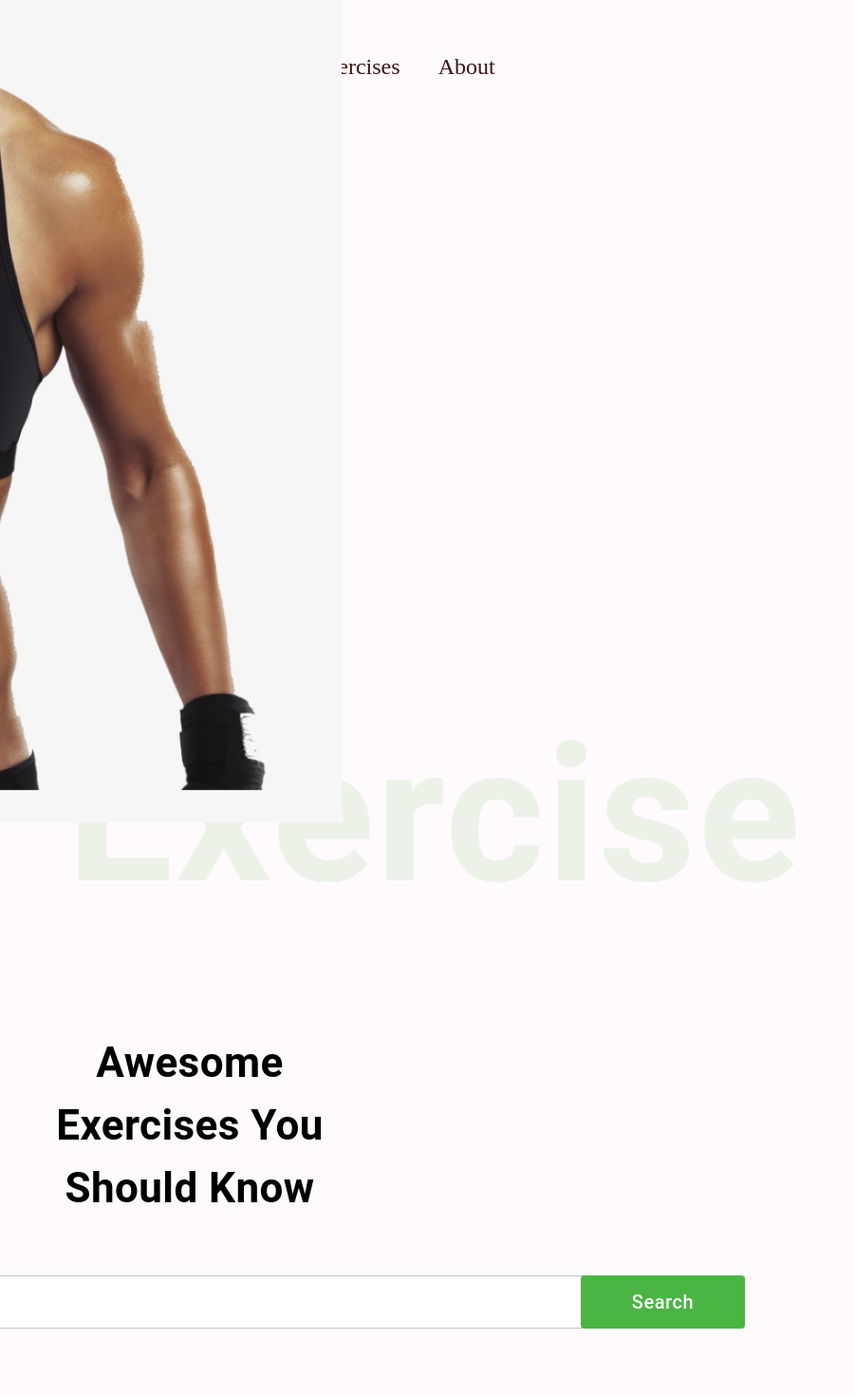
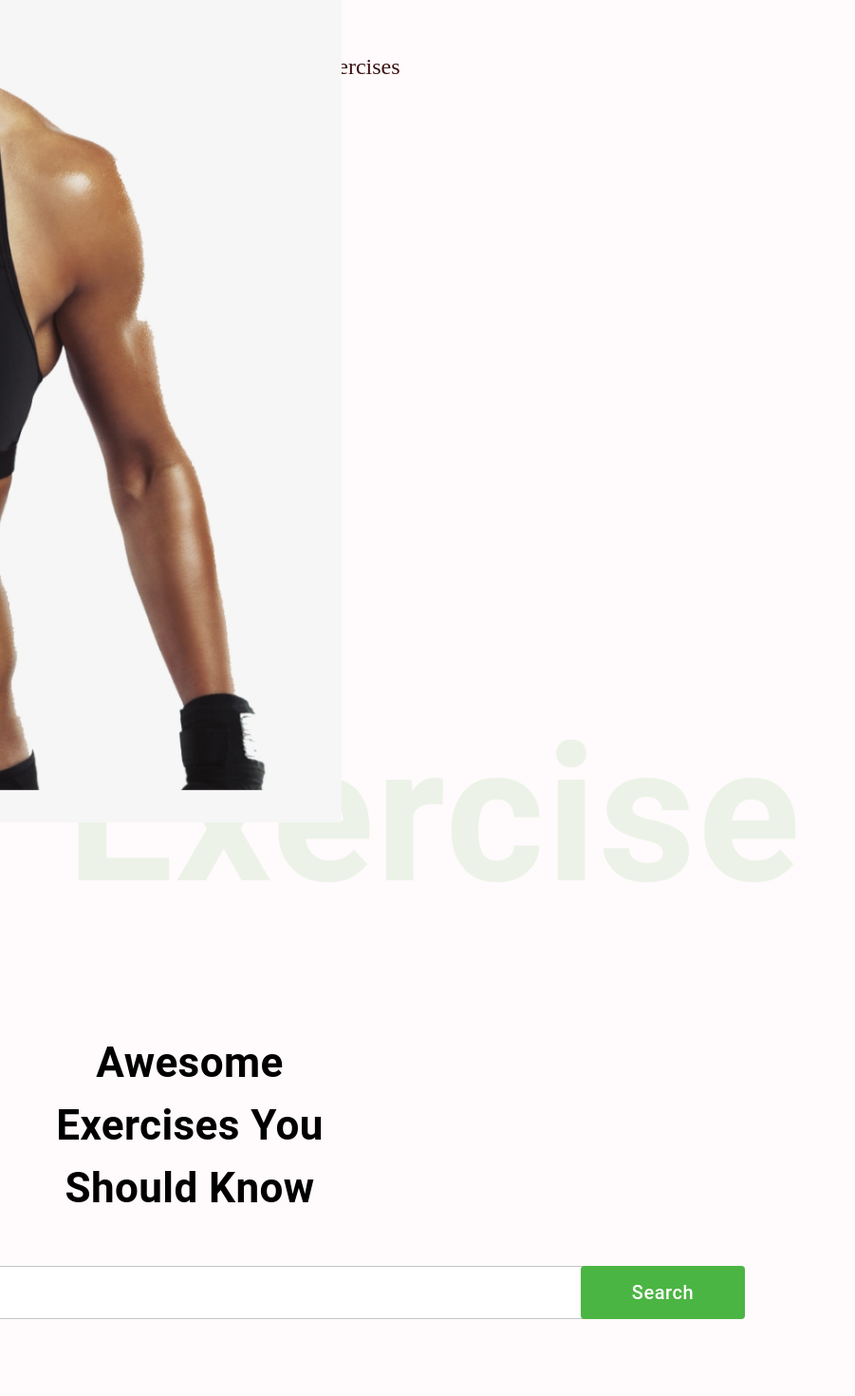
Before and after one commit to ggkm3251/Fitness_App, a React (Create React App) app: page / in a window 1280 px wide. Shown: the top 1470 px of the page at 95% size, without its empty margins (0-901 px from the left). Built offline with nearby package versions, Linux system fonts and the light colour scheme; no server answers.

Commit message:
Debugging

```diff
--- a/src/App.js
+++ b/src/App.js
@@ -16,6 +16,7 @@ const App = () => {
         <Route path='/' element={<Home />} />
         <Route path='/exercise/:id' element={<ExerciseDetail />} />
       </Routes>
+
     </Box>
   )
 }
--- a/src/components/Navbar.js
+++ b/src/components/Navbar.js
@@ -18,7 +18,6 @@ const Navbar = () => {
     >
       <Link to="/" style={{ textDecoration: 'none', color: '#3A1212', borderBottom: '3px solid #4BB543 ' }}>Home</Link>
       <a href="#exercises" style={{ textDecoration: 'none', color: '#3A1212' }}>Exercises</a>
-      <a href="/#about" style={{ textDecoration: 'none', color: '#3A1212' }}>About</a>
     </Stack>
   </Stack>
   )
--- a/src/components/SearchExercises.js
+++ b/src/components/SearchExercises.js
@@ -41,7 +41,7 @@ const SearchExercises = ({ setExercises, bodyPart, setBodyPart }) => {
       <Typography fontWeight={700} sx={{ fontSize: { lg: '44px', xs: '30px' } }} mb="49px" textAlign="center">
         Awesome Exercises You <br /> Should Know
       </Typography>
-      <Box position="relative" mb="72px" mt='10px'>
+      <Box position="relative" mb="72px">
         <TextField
           height="76px"
           sx={{ input: { fontWeight: '700', border: 'none', borderRadius: '4px' }, width: { lg: '1170px', xs: '350px' }, backgroundColor: '#fff', borderRadius: '40px' }}
--- a/src/utils/fetchData.js
+++ b/src/utils/fetchData.js
@@ -10,7 +10,7 @@ export const exerciseOptions = {
     method: 'GET',
     headers: {
       'X-RapidAPI-Host': 'youtube-search-and-download.p.rapidapi.com',
-      'X-RapidAPI-Key': 'f0021db587msh781fb1cbef39856p11c183jsn45521d5d1c85',
+      'X-RapidAPI-Key': process.env.REACT_APP_RAPID_API_KEY,
     },
   };
 
```
Also changed, not shown: src/components/Footer.js (+4 -4 lines).
